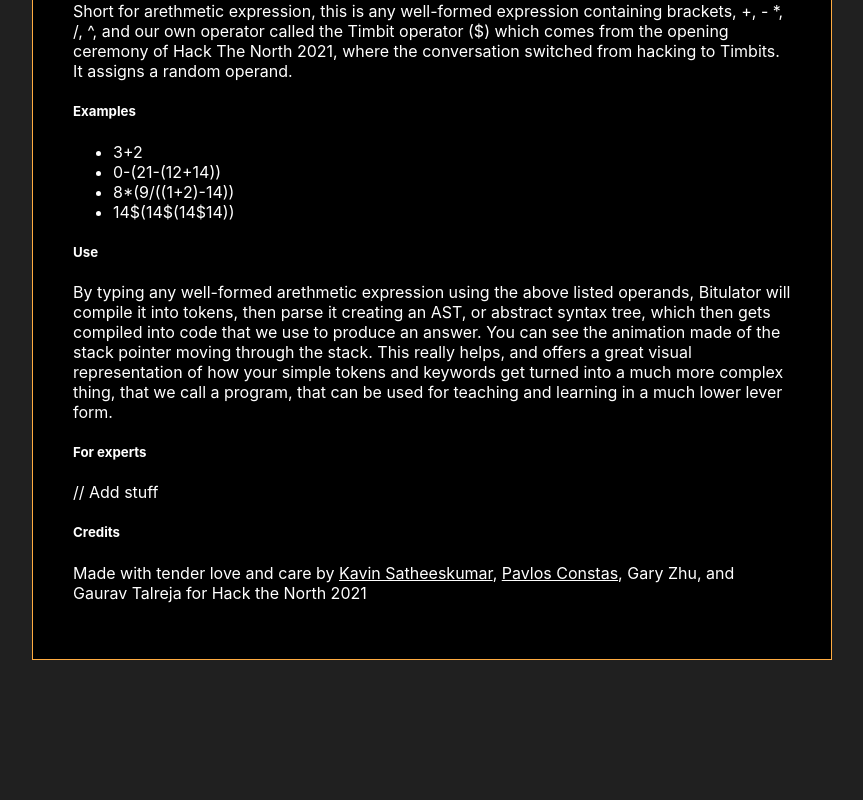
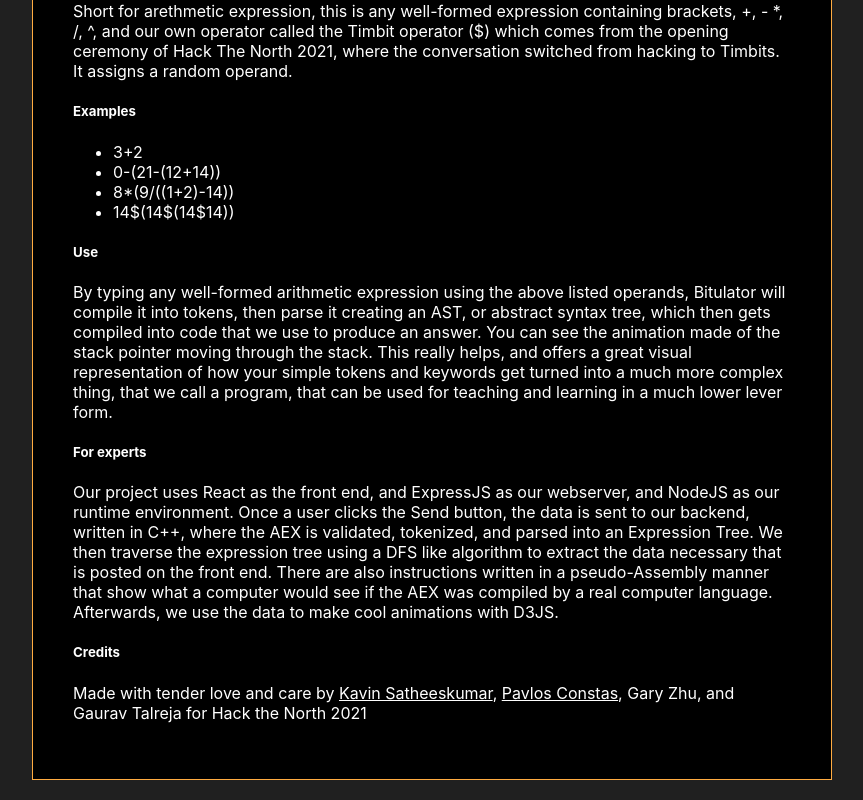
Before and after one commit to KavinSatheeskumar/bitulator, a React (Create React App) app in the folder frontend/: page / in a window 1280 px wide. Shown: the part 698-1498 px from the top of the page, without its empty margins (208-1071 px from the left). Before the commit the page ends 1378 px from the top, so only its background shows below. Built offline with nearby package versions, Linux system fonts and the light colour scheme.

Commit message:
documentation

```diff
--- a/frontend/src/App.jsx
+++ b/frontend/src/App.jsx
@@ -209,7 +209,7 @@ const App = () => {
           </p>
           <h5>Use</h5>
           <p>
-            By typing any well-formed arethmetic expression using the above
+            By typing any well-formed arithmetic expression using the above
             listed operands, Bitulator will compile it into tokens, then parse
             it creating an AST, or abstract syntax tree, which then gets
             compiled into code that we use to produce an answer. You can see the
@@ -221,7 +221,14 @@ const App = () => {
           </p>
           <h5>For experts</h5>
           <p>
-            // Add stuff
+            Our project uses React as the front end, and ExpressJS as our webserver, and
+            NodeJS as our runtime environment. Once a user clicks the Send button, the
+            data is sent to our backend, written in C++, where the AEX is validated,
+            tokenized, and parsed into an Expression Tree. We then traverse the expression
+            tree using a DFS like algorithm to extract the data necessary that is posted on
+            the front end. There are also instructions written in a pseudo-Assembly manner
+            that show what a computer would see if the AEX was compiled by a real computer
+            language. Afterwards, we use the data to make cool animations with D3JS.
           </p>
           <h5>Credits</h5>
           <p>
```
Also changed, not shown: 1 other file (tests, documents, lock files or other folders).
